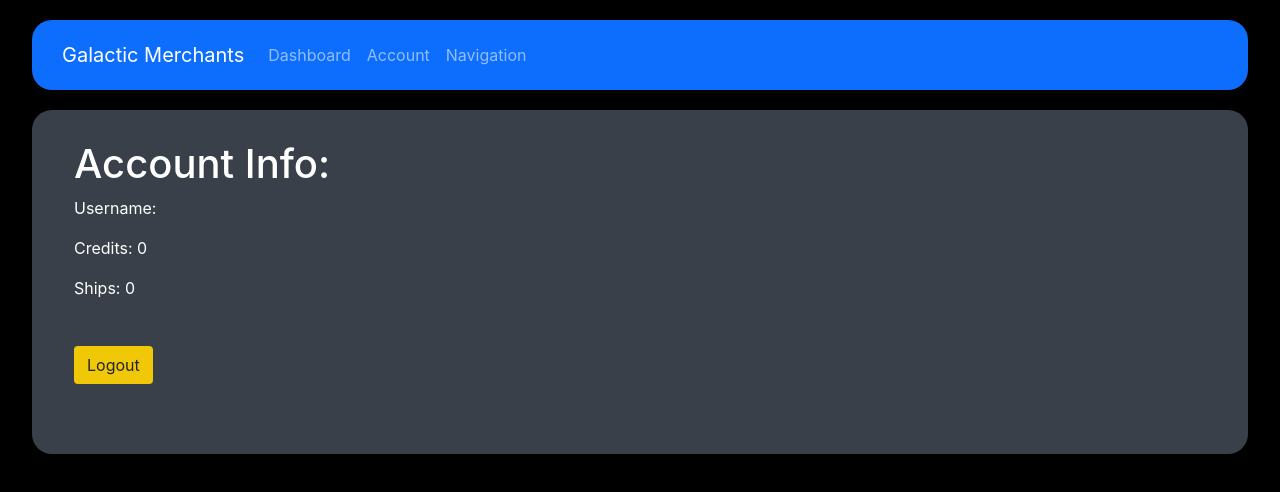
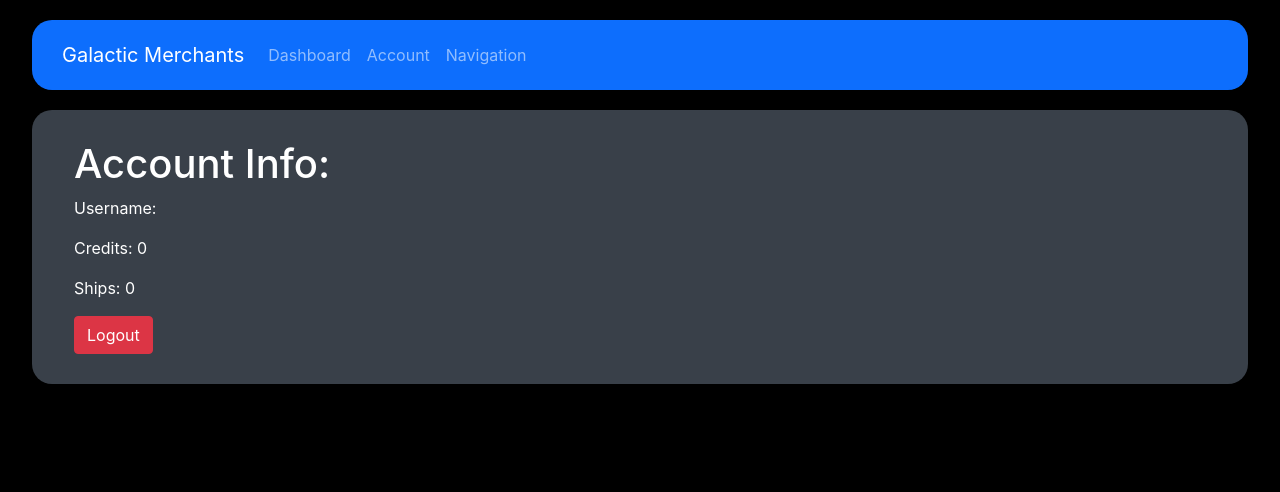
Before and after one commit to jbmitchell7/pwa_galacticmerchants, a React (Create React App) app: page /account in a window 1280 px wide. Shown: the top 492 px of the page. Built offline with nearby package versions, Linux system fonts and the light colour scheme; no server answers; sample sign-in values are in the browser's storage.

Commit message:
removed username slice

```diff
--- a/src/redux/reducers/usernameSlice.tsx
+++ /dev/null
@@ -1,26 +0,0 @@
-import { createSlice, PayloadAction } from '@reduxjs/toolkit';
-import { RootState } from '../store';
-
-interface UsernameState {
-    value: string
-}
-
-const initialState: UsernameState = {
-    value: ''
-};
-
-export const usernameSlice = createSlice({
-    name: 'username',
-    initialState,
-    reducers: {
-        setUsername: (state, action: PayloadAction<string>) => {
-            state.value = action.payload;
-        },
-    },
-});
-
-export const { setUsername } = usernameSlice.actions;
-
-export const selectUsername = (state: RootState) => state.username.value;
-
-export default usernameSlice.reducer;
--- a/src/redux/store.ts
+++ b/src/redux/store.ts
@@ -1,12 +1,10 @@
 import { configureStore } from '@reduxjs/toolkit';
 
-import usernameReducer from './reducers/usernameSlice';
 import loadingReducer from './reducers/loadingSlice';
 import currSystemReducer from './reducers/currSystemSlice';
 
 export const store = configureStore({
     reducer: {
-        username: usernameReducer,
         loading: loadingReducer,
         currSystem: currSystemReducer
     }
--- a/src/views/Account/Account.scss
+++ b/src/views/Account/Account.scss
@@ -1,5 +1 @@
 @import '../../App.scss';
-
-.btn-custom {
-    background-color: $yellow;
-}
--- a/src/views/Account/Account.tsx
+++ b/src/views/Account/Account.tsx
@@ -1,11 +1,9 @@
 import { useEffect, useState } from 'react';
 import { Button } from 'react-bootstrap';
 import { useNavigate } from "react-router-dom";
-//import { useAppSelector, useAppDispatch } from '../../redux/hooks';
 import { fetchGet } from '../../api/spacetraders';
 import { User } from '../../data/types';
 import './Account.scss';
-//import { setUsername } from '../../redux/reducers/usernameSlice';
 
 const Account = () => {
     const [userData, setUserData] = useState({
@@ -27,7 +25,6 @@ const Account = () => {
         const response = await fetchGet("/my/account", {});
         const accountData: User = response.user
         setUserData(accountData);
-        //dispatch(setUsername(accountData.username));
     }
 
     const logout = () => {
@@ -48,7 +45,7 @@ const Account = () => {
             <p>Ships: {userData.shipCount}</p>
             <Button
                 onClick={() => logout()}
-                variant='custom'>
+                variant='danger'>
                 Logout
             </Button>
         </div>
```
